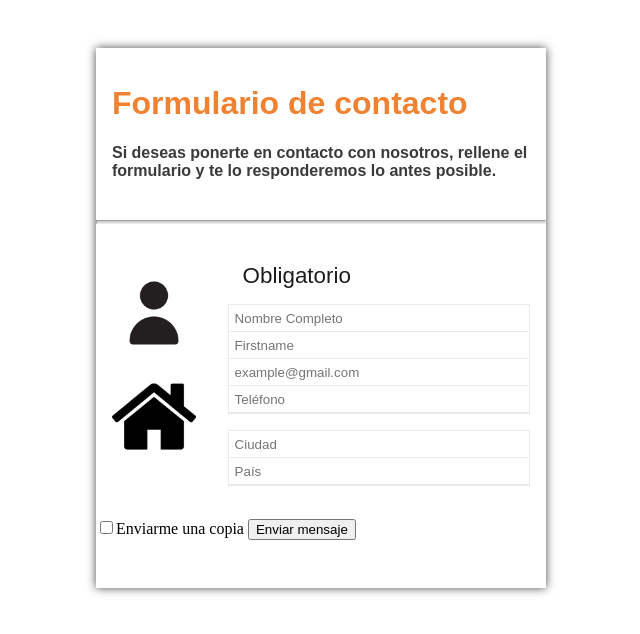
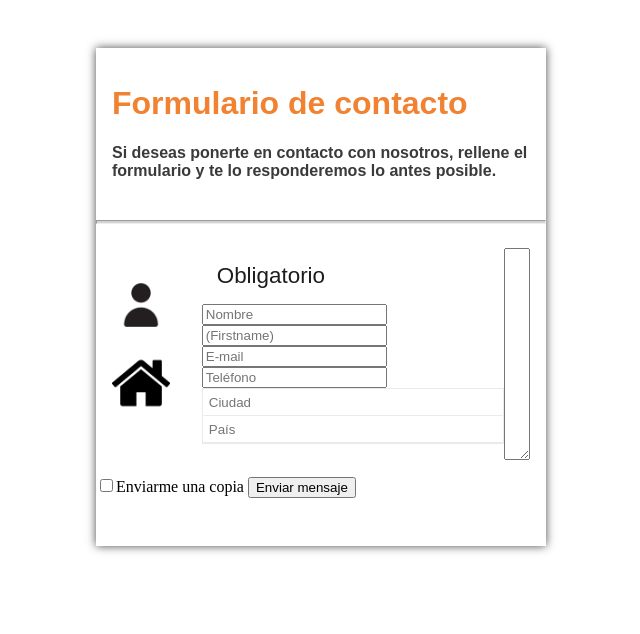
Before and after one commit to Draaakos/php-formulary-training, a PHP site: page /contacto.php in a window 1280 px wide. Shown: the top 634 px of the page, without its empty margins (319-959 px from the left). Run offline with PHP 8.4, Linux system fonts and the light colour scheme.

Commit message:
box and modification of sent data

```diff
--- a/contacto.php
+++ b/contacto.php
@@ -24,10 +24,10 @@
                 <div class="form-section__general-info__division form-section__general-info__division-input-list">
                     <div class="subtitle">Obligatorio</div>
 
-                    <div class="wrapper__input">
-                        <input type="text" name="name" placeholder="Nombre Completo" required />
-                        <input type="text" name="firstname" placeholder="Firstname" required />
-                        <input type="text" type="email" name="email" placeholder="example@gmail.com" required />
+                    <div>
+                        <input type="text" name="name" placeholder="Nombre" required />
+                        <input type="text" name="firstname" placeholder="(Firstname)" required />
+                        <input type="text" type="email" name="email" placeholder="E-mail" required />
                         <input type="text" name="telefono" placeholder="Teléfono" required />
                     </div>
 
@@ -36,6 +36,7 @@
                         <input type="text" name="pais" placeholder="País" required />
                     </div>
                 </div>
+                <textarea rows="4" cols="20" name="cuadrotexto"></textarea>
             </div>
 
             <div class="send">
```
Also changed, not shown: enviado.php (+10 -5 lines).
